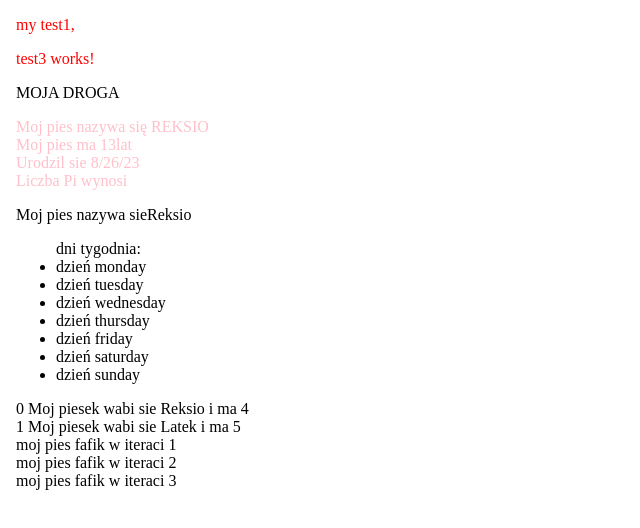
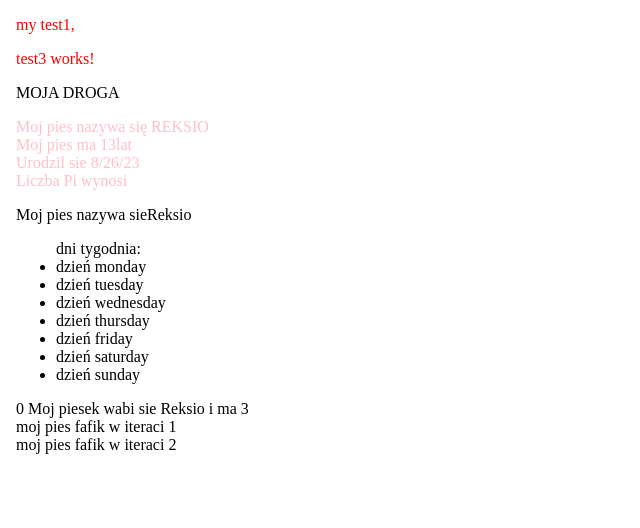
Before and after one commit to DGStach/kurs-Angular, an Angular app: page / in a window 1280 px wide. Shown: the top 528 px of the page, without its empty margins (0-640 px from the left). Built offline with nearby package versions, Linux system fonts and the light colour scheme.

Commit message:
wyswietlanie danych ngIf oraz ng-container

```diff
--- a/src/app/dyrektywy/dyrektywy.component.html
+++ b/src/app/dyrektywy/dyrektywy.component.html
@@ -7,7 +7,13 @@
 </ul>
 
 <div *ngFor="let dog of dogs, let i = index">
-    {{i}} Moj piesek wabi sie {{dog.name}} i ma {{dog.age}}
+    <div *ngIf = "dog.age === 3">
+        {{i}} Moj piesek wabi sie {{dog.name}} i ma {{dog.age}}
+    </div>
 </div>
 
-<div *ngFor = "let i of [1,2,3]">moj pies fafik w iteraci {{i}}</div>
+<ng-container *ngFor = "let i of [1,2,3]">
+    <div *ngIf="i < 3">
+        moj pies fafik w iteraci {{i}}
+    </div>
+</ng-container>
--- a/src/app/dyrektywy/dyrektywy.component.ts
+++ b/src/app/dyrektywy/dyrektywy.component.ts
@@ -10,7 +10,7 @@ export class DyrektywyComponent {
 
   dogs = new Array<Dog>();
   constructor() {
-  this.dogs.push(new Dog('Reksio',4), new Dog("Latek",5) )
+  this.dogs.push(new Dog('Reksio',3), new Dog("Latek",5) )
 }
 }
 
--- a/tsconfig.json
+++ b/tsconfig.json
@@ -1,4 +1,3 @@
-/* To learn more about this file see: https://angular.io/config/tsconfig. */
 {
   "compileOnSave": false,
   "compilerOptions": {
```
